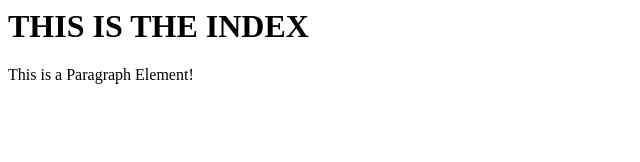
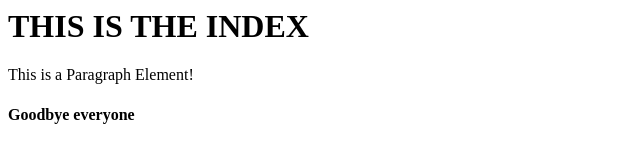
Before and after one commit to Colt/git_lesson, a plain HTML site: page index.html in a window 1280 px wide. Shown: the whole page, without its empty margins (0-640 px from the left). Drawn offline with Linux system fonts and the light colour scheme.

Commit message:
change h4

```diff
--- a/index.html
+++ b/index.html
@@ -1,3 +1,5 @@
 <h1>THIS IS THE INDEX</h1>
 
 <p>This is a Paragraph Element!</p>
+
+<h4>Goodbye everyone</h4>
```
